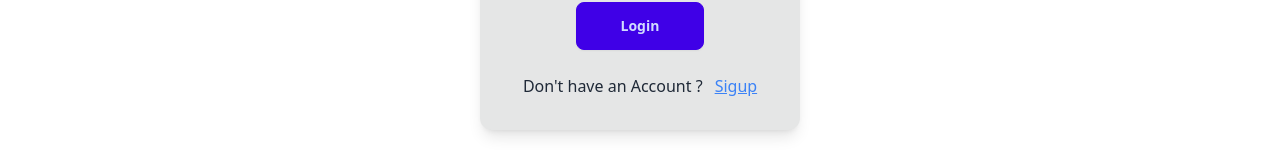
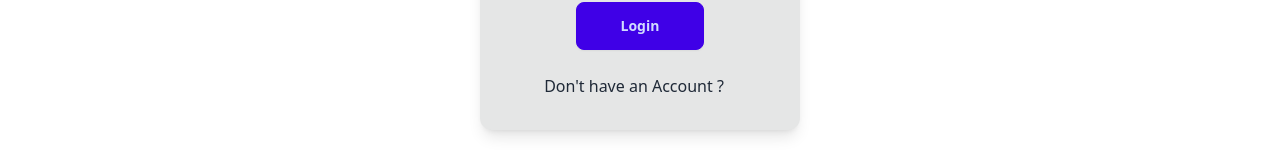
Before and after one commit to abhidivekar9730/DevFinder, a React (Vite) app in the folder client/: page /login in a window 1280 px wide. Shown: the part 438-602 px from the top of the page. Built offline with nearby package versions, Linux system fonts and the light colour scheme; no server answers.

Commit message:
Update ButtonChange.tsx

```diff
--- a/client/src/components/ButtonChange.tsx
+++ b/client/src/components/ButtonChange.tsx
@@ -3,9 +3,10 @@ import { Link } from "react-router-dom";
 interface ButtonChangeProps {
   text: string;
   navigate: string;
+  text2: string;
 }
 
-const ButtonChange: React.FC<ButtonChangeProps> = ({ text, navigate }) => {
+const ButtonChange: React.FC<ButtonChangeProps> = ({ text, navigate,text2 }) => {
   return (
     <div className="flex gap-3">
       <p>{text}</p>
@@ -13,7 +14,7 @@ const ButtonChange: React.FC<ButtonChangeProps> = ({ text, navigate }) => {
         to={navigate}
         className="text-blue-500 underline hover:text-blue-700 transition duration-300"
       >
-        Sigup
+        {text2}
       </Link>
     </div>
   );
```
